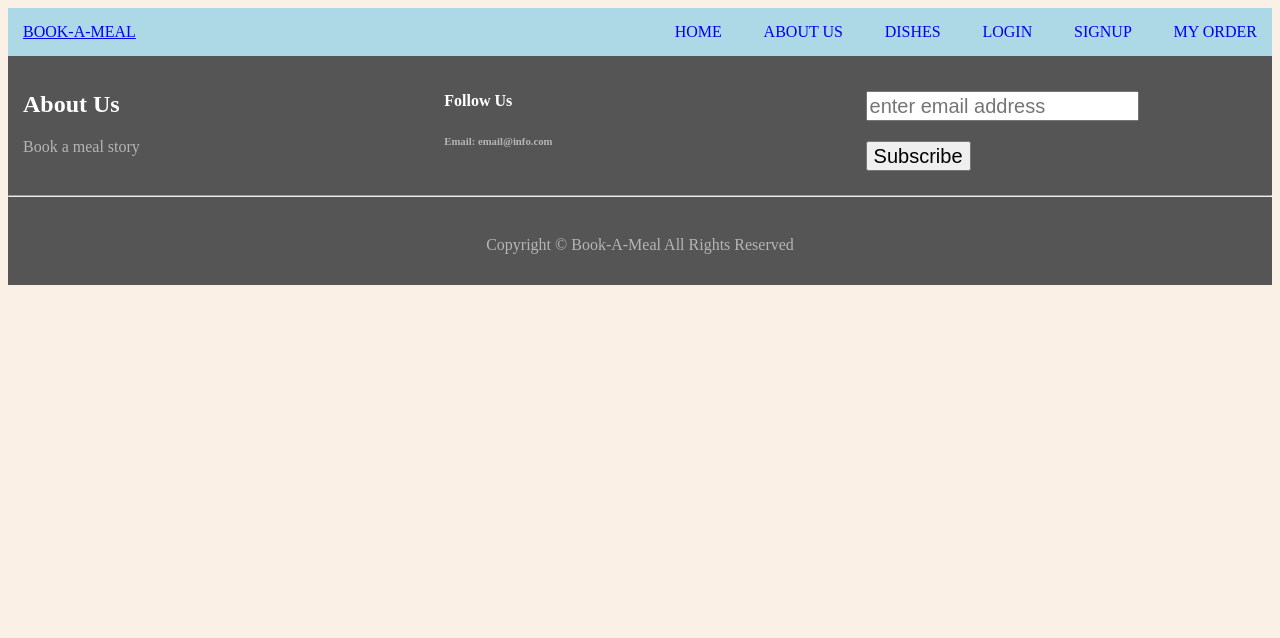
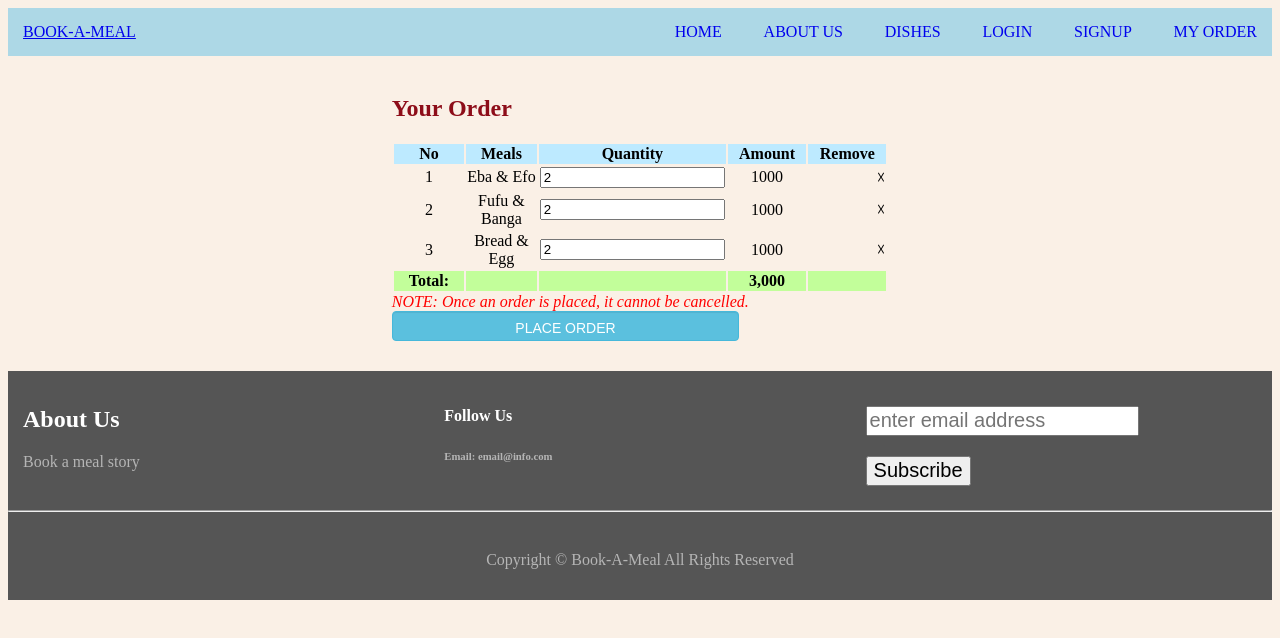
Before and after one commit to slimsolz/Book_A_Meal, a plain HTML site: page UI/order.html in a window 1280 px wide. Drawn offline with Linux system fonts and the light colour scheme.

Commit message:
Add a order list and a button to confirm order

```diff
--- a/UI/order.html
+++ b/UI/order.html
@@ -29,6 +29,75 @@
 				</div>
 			</div>
 		</div><!-- End header -->
+
+		<section class="main">
+			<div class="row">
+				<div class="col-5 main-content center">
+					<div class="menu-heading">
+						<h2>Your Order</h2>
+					</div>
+					<div class="order-list">
+						<div>
+							<table>
+								<thead>
+									<tr>
+										<th>No</th>
+										<th>Meals</th>
+										<th>Quantity</th>
+										<th>Amount</th>
+										<th>Remove</th>
+
+									</tr>
+								</thead>
+								<tbody>
+									<tr>
+										<td>1</td>
+										<td>Eba & Efo</td>
+										<td>
+											<input type="text" name="" value="2">
+										</td>
+										<td>1000</td><td class="remove">&#9747;</td>
+									</tr>
+									<tr>
+										<td>2</td>
+										<td>Fufu & Banga</td>
+										<td>
+											<input type="text" name="" value="2">
+										</td>
+										<td>1000</td>
+										<td class="remove">&#9747;</td>
+
+									</tr>
+									<tr>
+										<td>3</td>
+										<td>Bread & Egg</td>
+										<td>
+											<input type="text" name="" value="2">
+										</td>
+										<td>1000</td>
+										<td class="remove">&#9747;</td>
+
+									</tr>
+								</tbody>
+								<tfoot>
+									<tr>
+										<th>Total:</th>
+										<th></th>
+										<th></th>
+										<th>3,000</th>
+										<th></th>
+									</tr>
+								</tfoot>
+							</table>
+							<div class="form-divs">
+								<label style="color:red; font-style: italic;" >NOTE: Once an order is placed, it cannot be cancelled.</label>
+								<input type="button" name="" value="PLACE ORDER" class="customer-button form-input">
+							</div>
+						</div>
+					</div>
+				</div>
+			</div>
+		</section>
 
 			<!-- Footer -->
 	    <footer>
```
